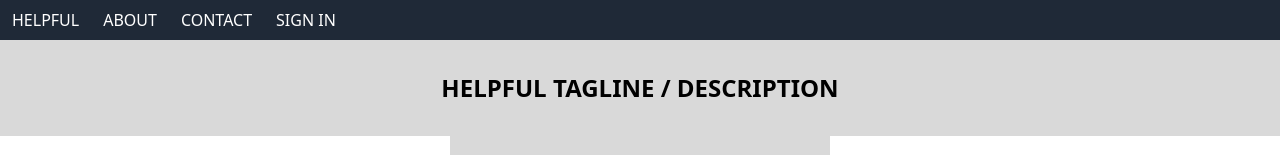
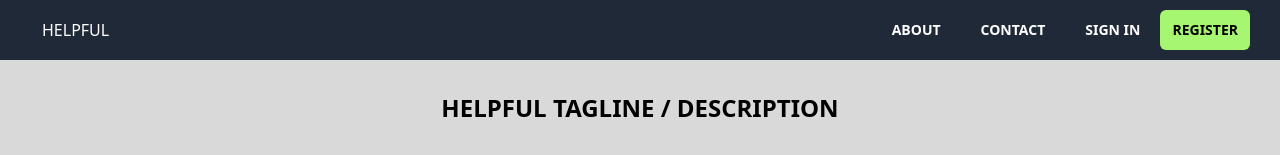
Before and after one commit to NimeshaKahingala/Nuxt-project, a Nuxt app: page / in a window 1280 px wide. Shown: the top 155 px of the page. Built offline with nearby package versions, Linux system fonts and the light colour scheme.

Commit message:
navbar styles

```diff
--- a/components/AppHeader.vue
+++ b/components/AppHeader.vue
@@ -1,12 +1,36 @@
 <template>
   <header>
     <nav>
-        <Disclosure as="nav" class="bg-gray-800" v-slot="{ open }">
-        <ul class="flex">
-          <DisclosureButton  class="text-white uppercase [item.current ? 'bg-gray-900 text-white' : 'text-gray-300 hover:bg-gray-700 hover:text-white', 'block rounded-md px-3 py-2 text-base font-medium']"><NuxtLink to="/">HELPFUL</NuxtLink></DisclosureButton>
-          <li class="text-white uppercase [item.current ? 'bg-gray-900 text-white' : 'text-gray-300 hover:bg-gray-700 hover:text-white', 'block rounded-md px-3 py-2 text-base font-medium']"><NuxtLink to="/about">About</NuxtLink></li>
-          <li class="text-white uppercase [item.current ? 'bg-gray-900 text-white' : 'text-gray-300 hover:bg-gray-700 hover:text-white', 'block rounded-md px-3 py-2 text-base font-medium']"><NuxtLink to="/contact">Contact</NuxtLink></li>
-          <li class="text-white uppercase [item.current ? 'bg-gray-900 text-white' : 'text-gray-300 hover:bg-gray-700 hover:text-white', 'block rounded-md px-3 py-2 text-base font-medium']"><NuxtLink to="/login">Sign IN</NuxtLink></li>
+      <Disclosure as="nav" class="bg-gray-800 " v-slot="{ open }">
+        <ul class="nav-link-wrap flex container">
+          <div class="left">
+            <DisclosureButton
+              class="text-white uppercase [item.current ? 'bg-gray-900 text-white' : 'text-gray-300 hover:bg-gray-700 hover:text-white', 'block rounded-md px-3 py-2 text-base font-medium']"
+              ><NuxtLink to="/">HELPFUL</NuxtLink></DisclosureButton
+            >
+          </div>
+          <div class="right">
+            <li
+              class="nav-link text-white uppercase [item.current ? 'bg-gray-900 text-white' : 'text-gray-300 hover:bg-gray-700 hover:text-white', 'block rounded-md px-3 py-2 text-base font-medium']"
+            >
+              <NuxtLink to="/about">About</NuxtLink>
+            </li>
+            <li
+              class="nav-link text-white uppercase [item.current ? 'bg-gray-900 text-white' : 'text-gray-300 hover:bg-gray-700 hover:text-white', 'block rounded-md px-3 py-2 text-base font-medium']"
+            >
+              <NuxtLink to="/contact">Contact</NuxtLink>
+            </li>
+            <li
+              class="nav-link text-white uppercase [item.current ? 'bg-gray-900 text-white' : 'text-gray-300 hover:bg-gray-700 hover:text-white', 'block rounded-md px-3 py-2 text-base font-medium']"
+            >
+              <NuxtLink to="/login">Sign IN</NuxtLink>
+            </li>
+            <li
+              class="btn-register text-white uppercase [item.current ? 'bg-gray-900 text-white' : 'text-gray-300 hover:bg-gray-700 hover:text-white', 'block rounded-md px-3 py-2 text-base font-medium']"
+            >
+              <NuxtLink to="/register">Register</NuxtLink>
+            </li>
+          </div>
         </ul>
       </Disclosure>
     </nav>
@@ -14,6 +38,43 @@
 </template>
 
 <script setup>
-import { Disclosure, DisclosureButton, DisclosurePanel, Menu, MenuButton, MenuItem, MenuItems } from '@headlessui/vue'
+import {
+  Disclosure,
+  DisclosureButton,
+  DisclosurePanel,
+  Menu,
+  MenuButton,
+  MenuItem,
+  MenuItems,
+} from "@headlessui/vue";
+</script>
 
-</script>
+<style>
+.btn-register {
+  background-color: #a6f671;
+  border-radius: 6px;
+  color: #000000;
+  font-size: 14px;
+  font-weight: 700;
+}
+
+.container {
+  margin: 0 auto;
+  max-width: 1800px;
+}
+
+.nav-link-wrap {
+  justify-content: space-between;
+  padding: 10px 30px;
+}
+
+.nav-link {
+  font-size: 14px;
+  font-weight: 700;
+  margin: 0 8px;
+}
+
+.right {
+  display: flex;
+}
+</style>
```
Lines whose indentation alone changed are shown as unchanged.
